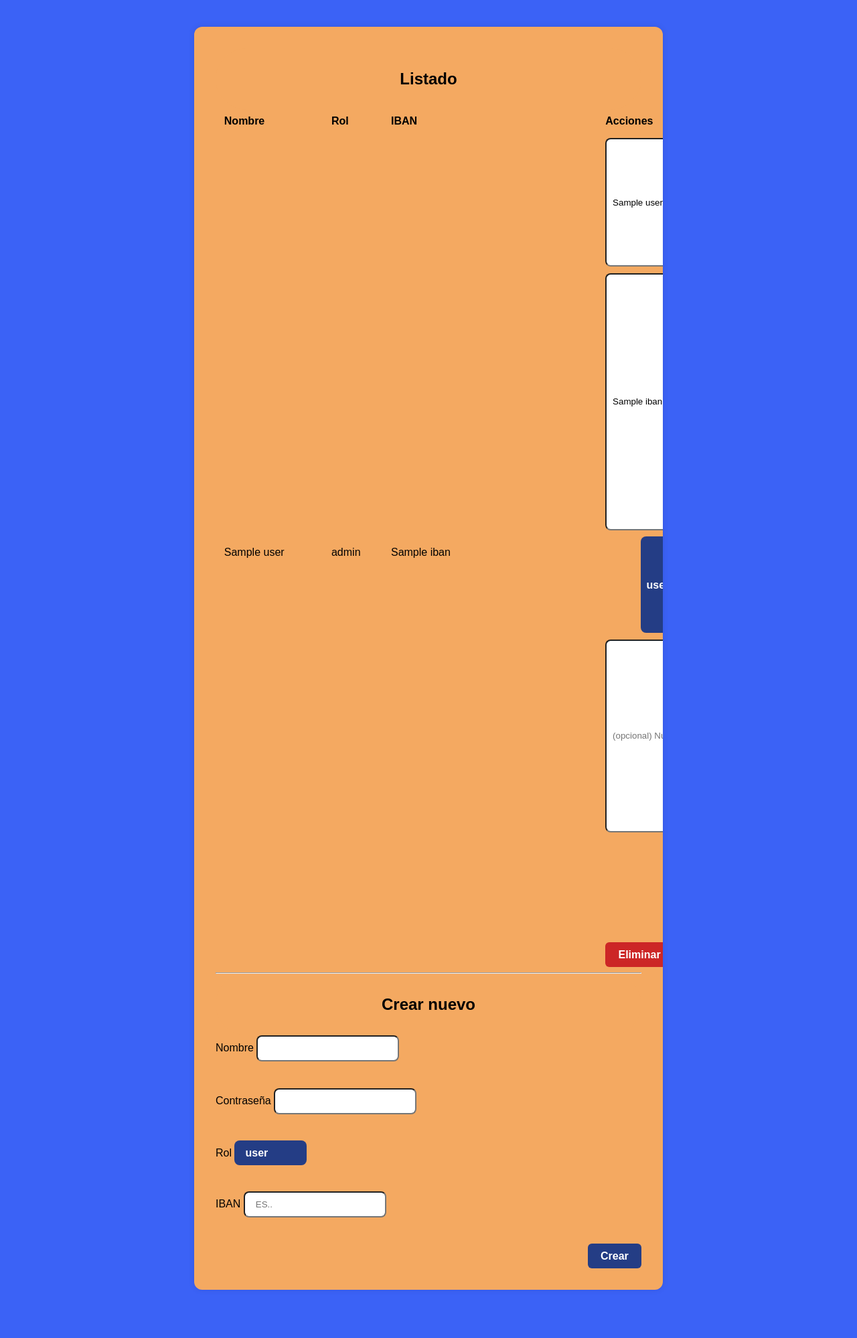
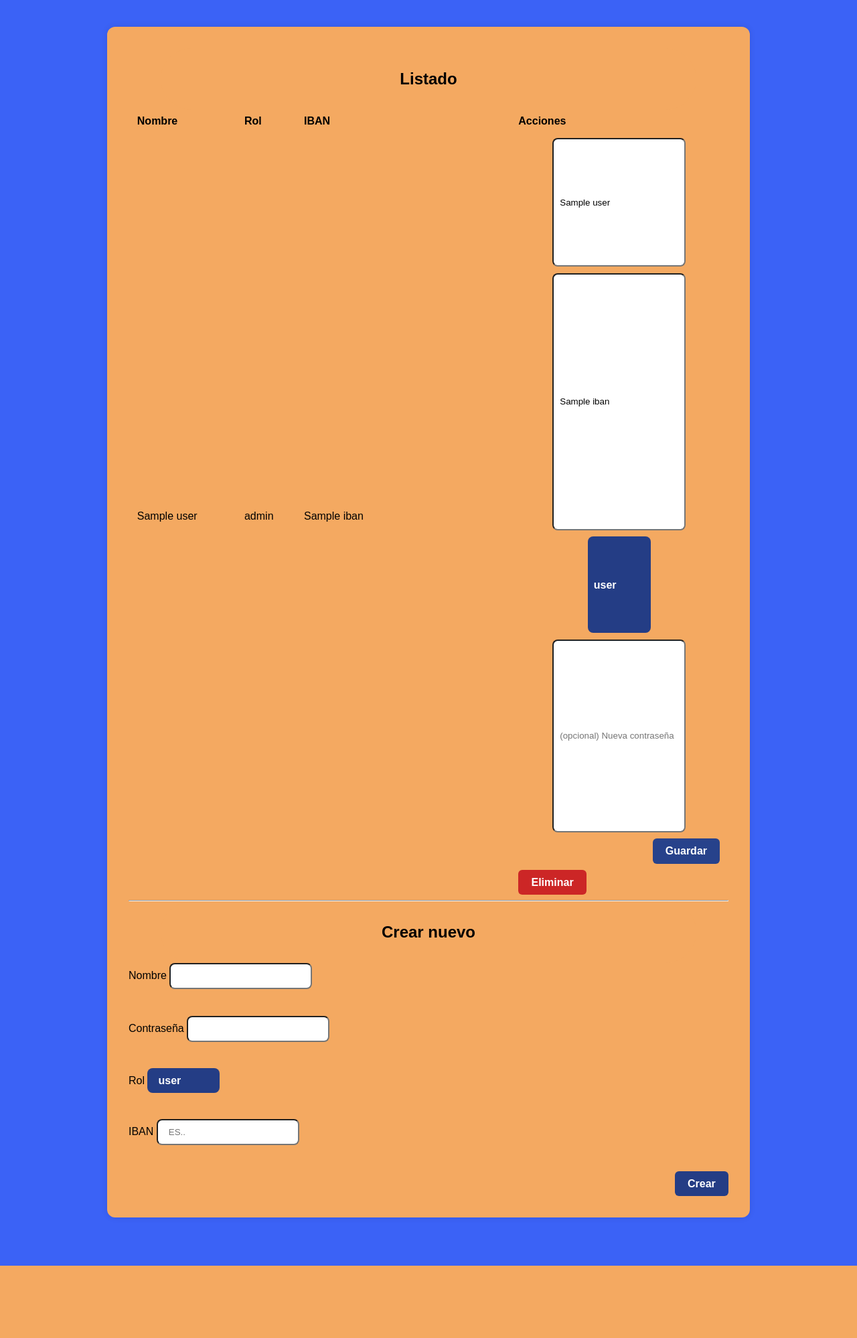
Before and after one commit to IsmaLeal/hoja-gastos, a Flask app: template templates/admin_users.html in a window 1280 px wide. Shown: the part 192-2190 px from the top of the page at 67% size. After the commit the page ends 2082 px from the top, so only its background shows below. Run offline with Flask 3, Linux system fonts and the light colour scheme; the visitor is signed in with stand-in values (Sample User, id 1); the template is opened without the code that fills it: most values are stand-ins (such as "Sample title", 1, 10 or a date in 2020); some libraries are stand-ins or nearby versions.

Commit message:
Update style.css and admin_users.html

```diff
--- a/static/style.css
+++ b/static/style.css
@@ -40,9 +40,9 @@
     padding: 2rem;
     border-radius: 12px;
     box-shadow: 0 0 10px rgba(0,0,0,0.1);
-    max-width: 700px;
+    max-width: 960px;
     margin: 40px auto;
-    overflow-x:hidden;
+    overflow-x: auto;
 }
 
 form {
@@ -365,6 +365,18 @@
   border-bottom: none;
 }
 
+.users-table code,
+.users-table td,
+.users-table th {
+  overflow-wrap: anywhere;   /* allows long tokens (IBAN) to wrap */
+  word-break: break-word;
+}
+
+.table-wrap {
+  overflow-x: auto;
+  -webkit-overflow-scrolling: touch;
+}
+
 /* Actions cell: keep things on one row, wrap if narrow */
 .actions {
   display: flex;
@@ -390,7 +402,7 @@
   box-sizing: border-box;
   padding: 0.35rem 0.5rem;
 }
-actions form { margin: 0; }
+.actions form { margin: 0; }
 .actions input,
 .actions select,
 .actions button {
--- a/templates/admin_users.html
+++ b/templates/admin_users.html
@@ -22,7 +22,7 @@
   {% if error %}
     <p style="color:black; background-color:yellow; text-align:center;">{{ error }}</p>
   {% endif %}
-
+<div class="table-wrap">
   <h2>Listado</h2>
       <table class="users-table">
       <thead>
@@ -68,6 +68,7 @@
         {% endfor %}
       </tbody>
     </table>
+</div>
 
   <hr>
 
```
Lines whose indentation alone changed are shown as unchanged.
